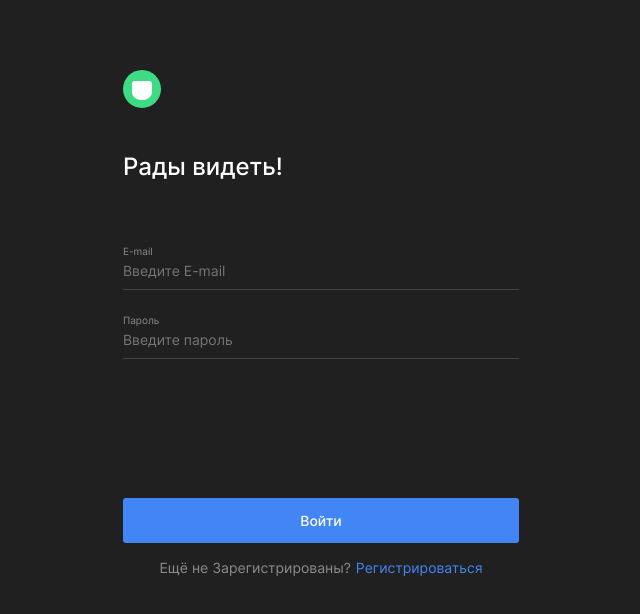
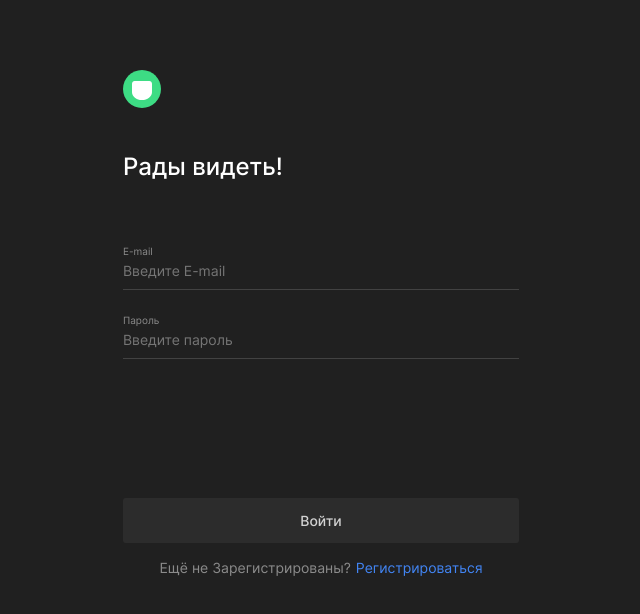
Before and after one commit to Dimetio/movies-explorer-frontend, a React (Create React App) app: page /signin in a window 1280 px wide. Shown: the top 614 px of the page, without its empty margins (319-959 px from the left). Built offline with nearby package versions, Linux system fonts and the light colour scheme; no server answers.

Commit message:
feat: set of validation forms

```diff
--- a/src/components/App/App.js
+++ b/src/components/App/App.js
@@ -62,7 +62,7 @@ function App() {
   }
 
   // регистрация
-  function handleSignup({name, email, password}) {
+  function handleSignup(name, email, password) {
     return mainApi.signup(name, email, password)
       .then(() => {
         navigate('/signin', { replace: true });
@@ -71,10 +71,9 @@ function App() {
   }
 
   // вход
-  function handleSignin({email, password}) {
+  function handleSignin(email, password) {
     return mainApi.signin(email, password)
       .then(() => {
-        tokenCheck();
         navigate('/movies', { replace: true })
       })
       .catch(err => console.log(err.message))
@@ -95,6 +94,10 @@ function App() {
       .then(() => {
         setCurrentUser({});
         localStorage.removeItem('movies');
+        localStorage.removeItem('filtered-movies');
+        localStorage.removeItem('filtered-saved-movies');
+        localStorage.removeItem('local-check');
+        localStorage.removeItem('local-search-value');
         navigate('/signin', { replace: true });
       })
       .catch(err => console.log(err.message))
--- a/src/components/Form/Form.css
+++ b/src/components/Form/Form.css
@@ -31,7 +31,7 @@
   margin: 0 0 40px;
 }
 
-.form__boutton {
+.form__button {
   display: flex;
   align-items: center;
   justify-content: center;
@@ -51,9 +51,18 @@
   margin: 134px 0 16px;
 }
 
-.form__boutton:hover {
+.form__button:hover {
   cursor: pointer;
   opacity: .8;
+}
+
+.form__button_inactive {
+  opacity: .8;
+  background-color: #303030;
+}
+
+.form__button_inactive:hover {
+  cursor: auto;
 }
 
 .form__question {
--- a/src/components/Form/Form.js
+++ b/src/components/Form/Form.js
@@ -1,30 +1,18 @@
 import { useState } from "react";
 import { Link } from 'react-router-dom';
-
 import './Form.css';
 import logo from '../../images/logo.svg';
 
 export default function Form({
-  onSubmit,
+  handleSubmit,
   title,
   children,
   buttonText,
   question,
   linkText,
-  url
+  url,
+  isValid
   }) {
-  const [inputsData, setInputsData] = useState({});
-
-  function onChangeInput(inputData) {
-    setInputsData({...inputsData, ...inputData})
-  }
-
-  function handleSubmit(e) {
-    e.preventDefault();
-    onSubmit(inputsData);
-
-    console.log(inputsData);
-  }
 
   return (
     <>
@@ -36,10 +24,14 @@ export default function Form({
 
       <form className="form" onSubmit={handleSubmit}>
         <div className="form__inputs">
-          {children({ onChangeInput, inputsData})}
+          {children}
         </div>
 
-        <button className="form__boutton" type="submit">
+        <button
+          className={`form__button ${!isValid && 'form__button_inactive'}`}
+          type="submit"
+          disabled={!isValid}
+        >
           {buttonText}
         </button>
       </form>
--- a/src/components/Input/Input.js
+++ b/src/components/Input/Input.js
@@ -8,13 +8,15 @@ export default function Input({
   type,
   value,
   placeholder,
-  onChange,
-  disabled
+  required,
+  minLength,
+  maxLength,
+  handleChange,
   }) {
 
-  function handleChange(e) {
-    onChange({[name]: e.target.value})
-  }
+  // function handleChange(e) {
+  //   onChange({[name]: e.target.value})
+  // }
 
   return (
     <>
@@ -25,9 +27,11 @@ export default function Input({
           type={type}
           placeholder={placeholder}
           className={`input ${inputClass}`}
-          value={value}
+          value={value || ""}
+          required={required}
           onChange={handleChange}
-          disabled={disabled}
+          minLength={minLength}
+          maxLength={maxLength}
         />
       </label>
       <span className="input-error">Что-то пошло не так...</span>
--- a/src/components/Login/Login.js
+++ b/src/components/Login/Login.js
@@ -1,11 +1,20 @@
 import { useContext, useEffect } from 'react';
 import DisableComponentContext from '../../contexts/DisableComponent';
+import useFormAndValidation from '../../hook/useFormAndValidation';
 
 import './Login.css';
 import Form from '../Form/Form';
 import Input from '../Input/Input';
 
 export default function Login({signin}) {
+  const {values, setValues, handleChange, isValid, errors, resetForm} = useFormAndValidation();
+
+  function handleSubmit(e) {
+    e.preventDefault();
+    signin(values.email, values.password)
+    console.log(values)
+  }
+
   const disableComponent = useContext(DisableComponentContext);
 
   useEffect(()=> {
@@ -24,18 +33,18 @@ export default function Login({signin}) {
         question="Ещё не Зарегистрированы?"
         linkText="Регистрироваться"
         url="/signup"
-        onSubmit={signin}
+        handleSubmit={handleSubmit}
+        isValid={isValid}
       >
-        {({onChangeInput, inputsData}) =>
-          <>
         <Input
           inputTitle="E-mail"
           name="email"
           type="email"
           placeholder="Введите E-mail"
-              value={inputsData.email || ""}
+          value={values.email}
           inputClass="input-border"
-              onChange={onChangeInput}
+          handleChange={handleChange}
+          required={true}
         />
 
         <Input
@@ -44,10 +53,10 @@ export default function Login({signin}) {
           type="password"
           placeholder="Введите пароль"
           inputClass="input-border"
-              onChange={onChangeInput}
+          value={values.password}
+          handleChange={handleChange}
+          required={true}
         />
-          </>
-        }
 
       </Form>
     </section>
--- a/src/components/Register/Register.js
+++ b/src/components/Register/Register.js
@@ -1,11 +1,18 @@
 import { useContext, useEffect } from 'react';
 import DisableComponentContext from '../../contexts/DisableComponent';
-
 import './Register.css';
 import Form from '../Form/Form';
 import Input from '../Input/Input';
 
+import useFormAndValidation from '../../hook/useFormAndValidation';
+
 export default function Register({signup}) {
+  const {values, setValues, handleChange, isValid, errors, resetForm} = useFormAndValidation();
+
+  function handleSubmit(e) {
+    e.preventDefault();
+    signup(values.name, values.email, values.password)
+  }
 
   const disableComponent = useContext(DisableComponentContext);
 
@@ -25,20 +32,19 @@ export default function Register({signup}) {
         question="Уже Зарегистрированы?"
         linkText="Войти"
         url="/signin"
-        onSubmit={signup}
+        handleSubmit={handleSubmit}
+        isValid={isValid}
       >
-        {({ onChangeInput, inputsData}) =>
-          <>
         <Input
           inputTitle="Имя"
           name="name"
           type="text"
           placeholder="Введите имя"
-              value={inputsData.name || ""}
+          value={values.name}
           inputClass="input-border"
-              required
+          required={true}
           autoComplete="off"
-              onChange={onChangeInput}
+          handleChange={handleChange}
         />
 
         <Input
@@ -46,11 +52,11 @@ export default function Register({signup}) {
           name="email"
           type="email"
           placeholder="Введите E-mail"
-              value={inputsData.email || ""}
+          value={values.email}
           inputClass="input-border"
-              required
+          required={true}
           autoComplete="off"
-              onChange={onChangeInput}
+          handleChange={handleChange}
         />
 
         <Input
@@ -58,16 +64,14 @@ export default function Register({signup}) {
           name="password"
           type="password"
           placeholder="Введите пароль"
-              value={inputsData.password || ""}
+          value={values.password}
           inputClass="input-border"
-              required
+          required={true}
           minLength="4"
           maxLength="12"
           autoComplete="off"
-              onChange={onChangeInput}
+          handleChange={handleChange}
         />
-          </>
-        }
       </Form>
     </section>
   )
```
Lines whose indentation alone changed are shown as unchanged.
